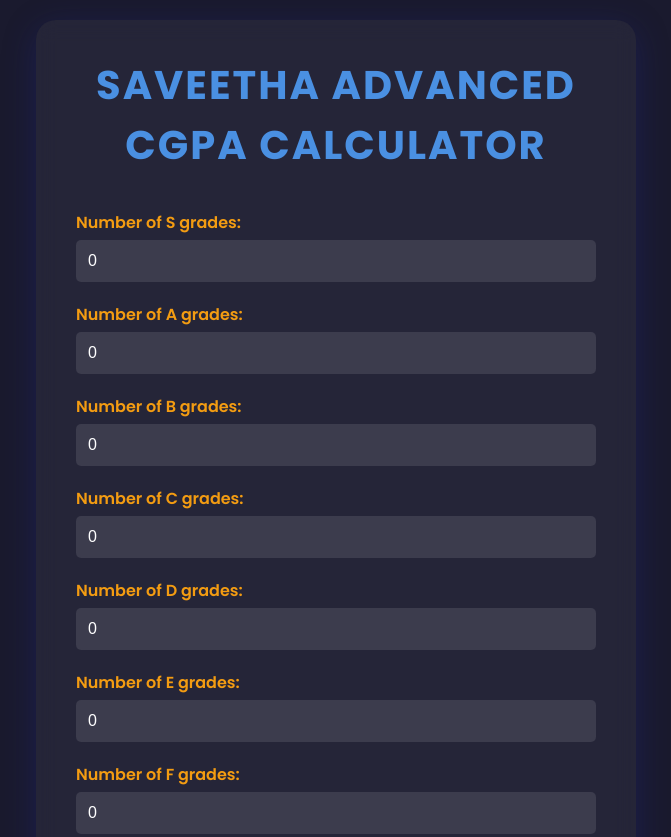
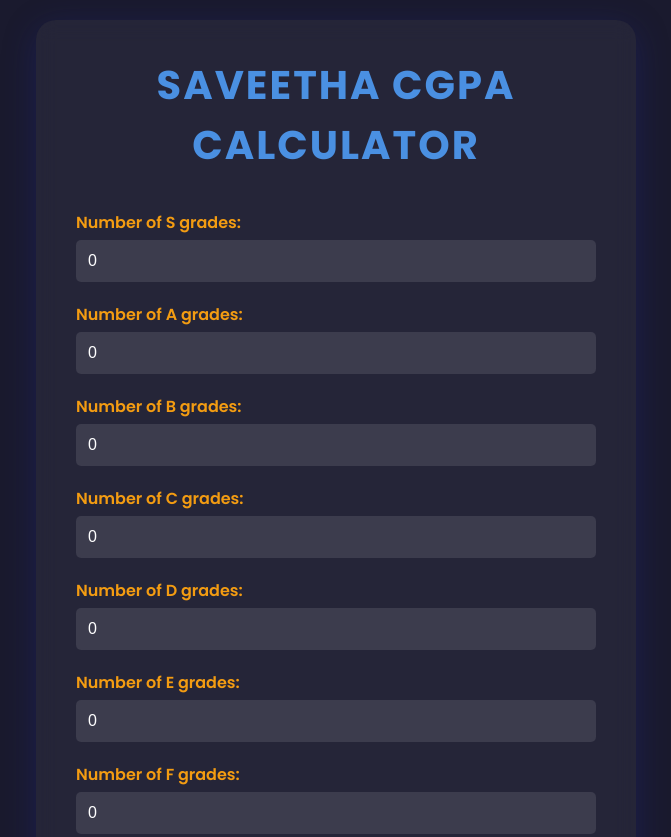
Before and after one commit to DINESH2841/saveethacgpa, a plain HTML site: page index.html in a window 1280 px wide. Shown: the top 837 px of the page, without its empty margins (304-975 px from the left). Drawn offline with Linux system fonts and the light colour scheme.

Commit message:
Update index.html

```diff
--- a/index.html
+++ b/index.html
@@ -151,7 +151,7 @@
 
 <body>
     <div class="container">
-        <h1>SAVEETHA Advanced CGPA Calculator</h1>
+        <h1>SAVEETHA CGPA Calculator</h1>
         <div class="input-group">
             <label for="s">Number of S grades:</label>
             <input type="number" id="s" min="0" value="0">
```
